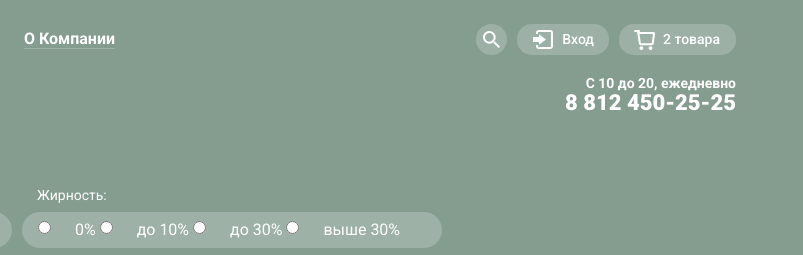
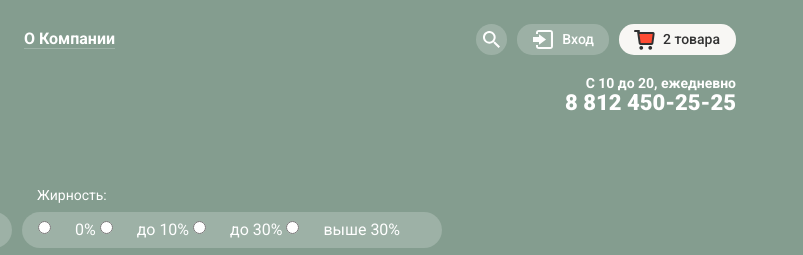
Before and after one commit to antontcymbal/178775-gllacy, a plain HTML site: page catalog.html in a window 1280 px wide. Shown: the top 255 px of the page, 477-1280 px from the left. Drawn offline with Linux system fonts and the light colour scheme.

Commit message:
Финальные правки

```diff
--- a/css/style.css
+++ b/css/style.css
@@ -520,7 +520,12 @@ h2 {
     }
 
     .cartFull {
-        padding-left: 44px;
+        padding: 4px 16px 5px 44px;
+        background-position: 15px 6px;
+        background-repeat: no-repeat;
+        background-image: url("../img/cart_icon_full.png");
+        background-color: #f8f7f4;
+        color: #323232;
     }
 
 
@@ -949,7 +954,7 @@ h2 {
         background: url(../img/hit.png) no-repeat 0 0;
         content: "";
         position: absolute;
-        top: 10px;
+        top: -2px;
         left: 10px;
         height: 61px;
         width: 61px;
```
Also changed, not shown: img/cart_icon_full.png (added), img/cart_icon_full.svg, 1 other file.
